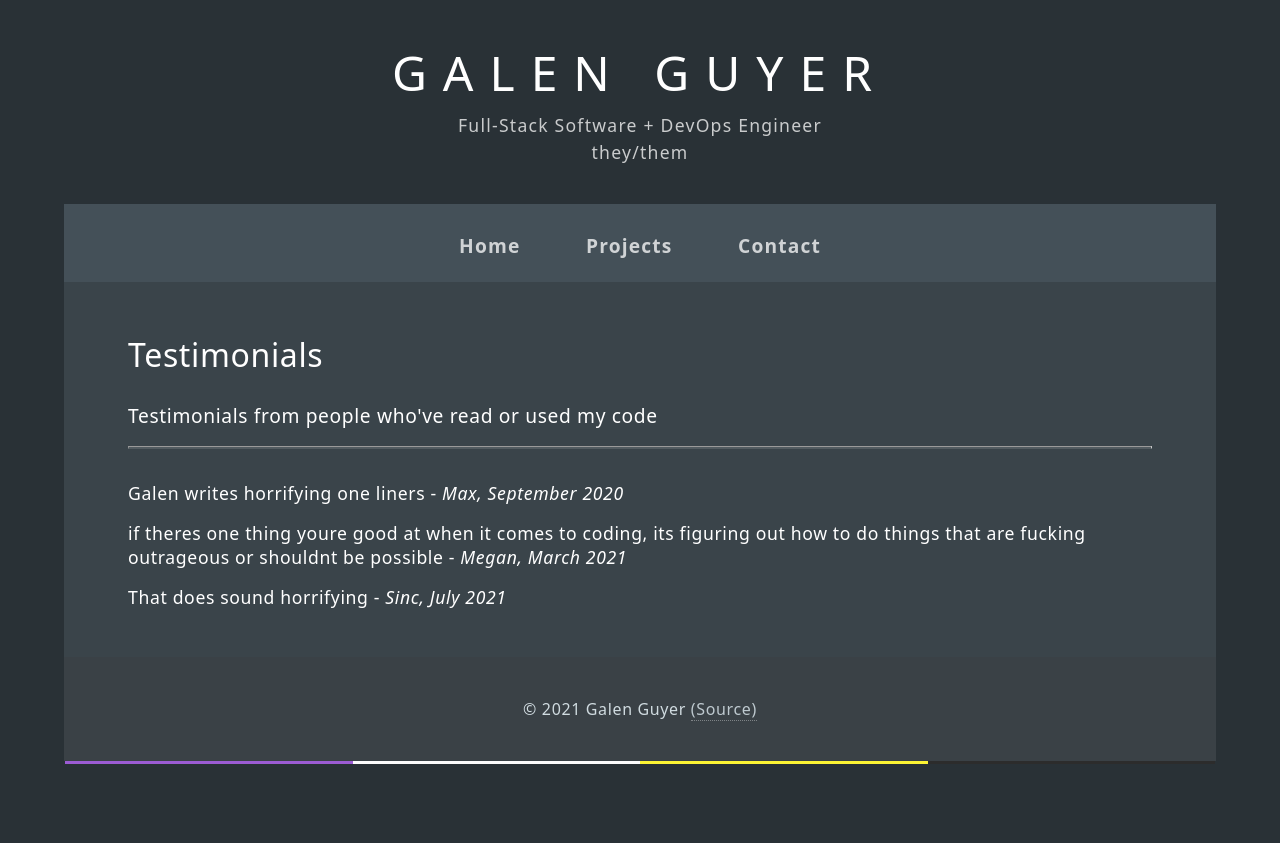
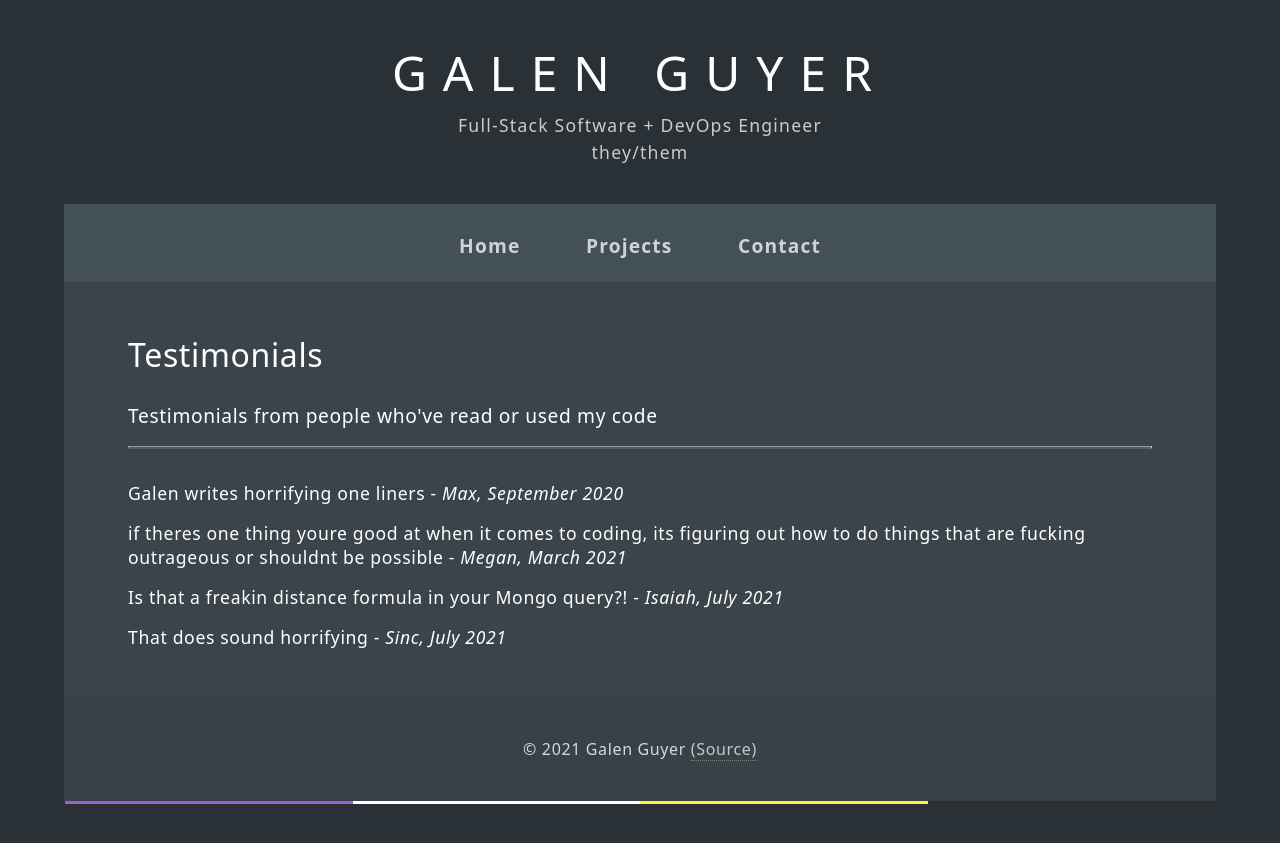
Before and after one commit to galenguyer/galenguyer.github.io, a Jekyll site: the page built from testimonials.html, in a window 1280 px wide. Shown: the top 843 px of the page. Built offline with Jekyll 4.4.1, drawn with Linux system fonts in a browser that asks for light colours.

Commit message:
add testimonial from isaiah

```diff
--- a/testimonials.html
+++ b/testimonials.html
@@ -13,4 +13,5 @@ styles: ["main"]
 
 <p>Galen writes horrifying one liners - <i>Max, September 2020</i></p>
 <p>if theres one thing youre good at when it comes to coding, its figuring out how to do things that are fucking outrageous or shouldnt be possible - <i>Megan, March 2021</i></p>
+<p>Is that a freakin distance formula in your Mongo query?! - <i>Isaiah, July 2021</i></p>
 <p>That does sound horrifying - <i>Sinc, July 2021</i></p>
```
